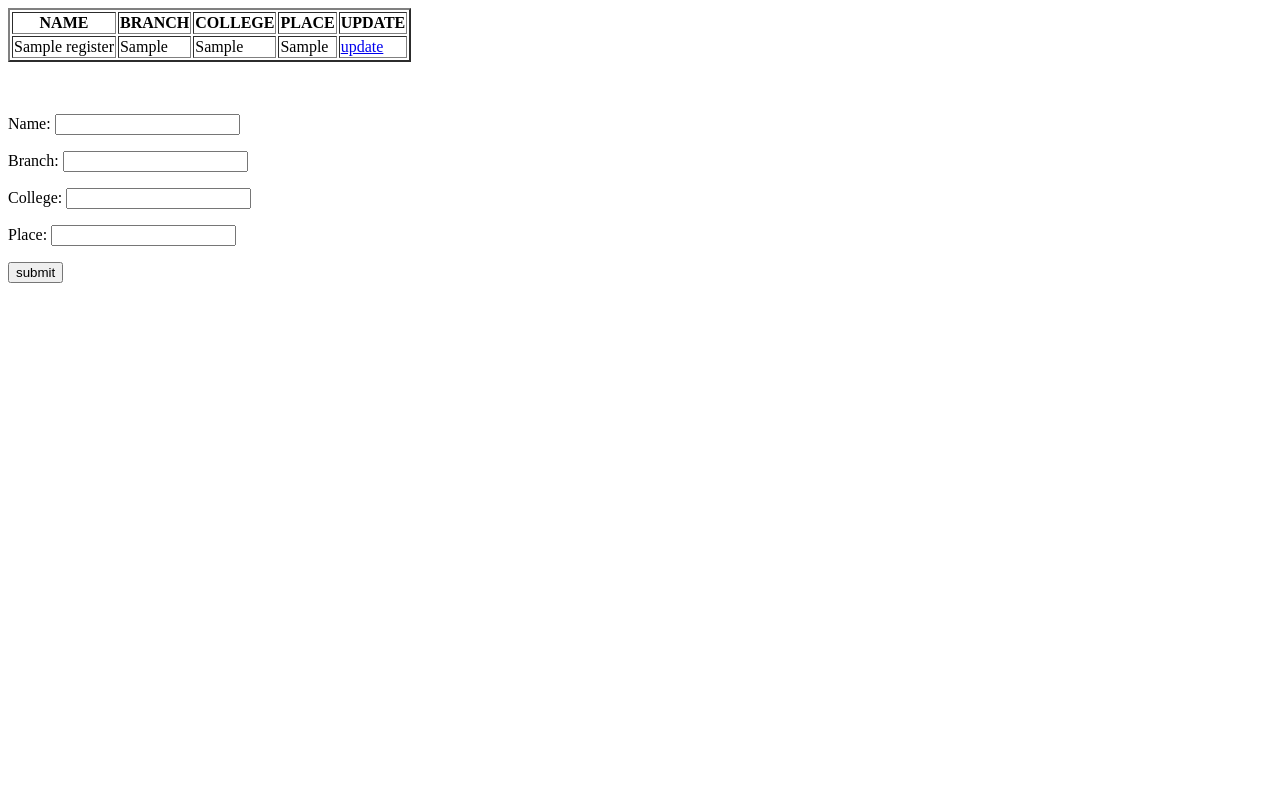
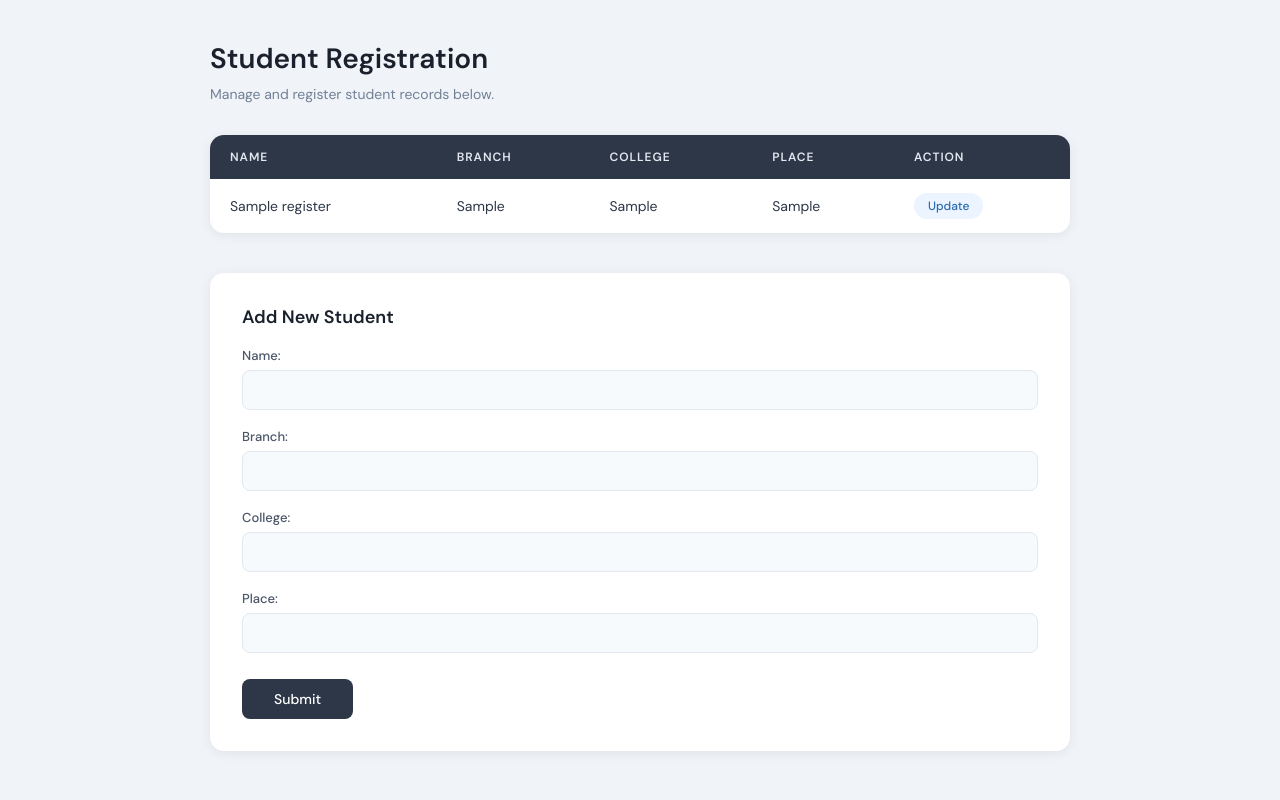
Before and after one commit to surenarendra8-pixel/Registration_form, a Django app: page / in a window 1280 px wide. Run offline with Django 5.2, Linux system fonts and the light colour scheme; tables that the repository leaves empty hold one stand-in row (values such as "Sample post").

Commit message:
modify the changes

```diff
--- a/templates/home.html
+++ b/templates/home.html
@@ -3,34 +3,197 @@
 <head>
 <meta charset="UTF-8">
 <meta name="viewport" content="width=device-width, initial-scale=1.0">
-    <title>Document</title>
+<title>Student Registration</title>
+<link href="https://fonts.googleapis.com/css2?family=DM+Sans:wght@400;500;600&display=swap" rel="stylesheet">
+<style>
+        *{ margin: 0; padding: 0; box-sizing: border-box; }
+
+        body {
+            font-family: 'DM Sans', sans-serif;
+            background: #f0f4f8;
+            min-height: 100vh;
+            padding: 40px 20px;
+            color: #1a202c;
+        }
+
+        .container {
+            max-width: 860px;
+            margin: 0 auto;
+        }
+
+        h1 {
+            font-size: 28px;
+            font-weight: 600;
+            color: #1a202c;
+            margin-bottom: 8px;
+        }
+
+        .subtitle {
+            font-size: 14px;
+            color: #718096;
+            margin-bottom: 32px;
+        }
+
+        .table-wrapper {
+            background: #ffffff;
+            border-radius: 14px;
+            box-shadow: 0 2px 12px rgba(0,0,0,0.07);
+            overflow: hidden;
+            margin-bottom: 40px;
+        }
+
+        table {
+            width: 100%;
+            border-collapse: collapse;
+        }
+
+        thead {
+            background: #2d3748;
+        }
+
+        thead th {
+            padding: 14px 20px;
+            text-align: left;
+            font-size: 12px;
+            font-weight: 600;
+            color: #e2e8f0;
+            letter-spacing: 0.08em;
+            text-transform: uppercase;
+        }
+
+        tbody tr {
+            border-bottom: 1px solid #edf2f7;
+            transition: background 0.15s;
+        }
+
+        tbody tr:last-child { border-bottom: none; }
+        tbody tr:hover { background: #f7fafc; }
+
+        tbody td {
+            padding: 14px 20px;
+            font-size: 14px;
+            color: #2d3748;
+        }
+
+        .update-btn {
+            display: inline-block;
+            padding: 5px 14px;
+            background: #ebf4ff;
+            color: #2b6cb0;
+            border-radius: 20px;
+            font-size: 12px;
+            font-weight: 500;
+            text-decoration: none;
+            transition: background 0.2s, color 0.2s;
+        }
+
+        .update-btn:hover {
+            background: #2b6cb0;
+            color: #fff;
+        }
+
+  /* FORM */
+        .form-card {
+            background: #ffffff;
+            border-radius: 14px;
+            box-shadow: 0 2px 12px rgba(0,0,0,0.07);
+            padding: 32px;
+        }
+
+        .form-title {
+            font-size: 18px;
+            font-weight: 600;
+            margin-bottom: 24px;
+            color: #1a202c;
+        }
+
+        .form-card p {
+            margin-bottom: 18px;
+        }
+
+        .form-card label {
+            display: block;
+            font-size: 13px;
+            font-weight: 500;
+            color: #4a5568;
+            margin-bottom: 6px;
+        }
+
+        .form-card input[type="text"] {
+            width: 100%;
+            padding: 10px 14px;
+            border: 1.5px solid #e2e8f0;
+            border-radius: 8px;
+            font-size: 14px;
+            font-family: 'DM Sans', sans-serif;
+            color: #2d3748;
+            background: #f7fafc;
+            transition: border-color 0.2s, box-shadow 0.2s;
+            outline: none;
+        }
+
+        .form-card input[type="text"]:focus {
+            border-color: #4299e1;
+            box-shadow: 0 0 0 3px rgba(66,153,225,0.15);
+            background: #fff;
+        }
+
+        input[type="submit"] {
+            margin-top: 8px;
+            padding: 11px 32px;
+            background: #2d3748;
+            color: #fff;
+            border: none;
+            border-radius: 8px;
+            font-size: 14px;
+            font-weight: 500;
+            font-family: 'DM Sans', sans-serif;
+            cursor: pointer;
+            transition: background 0.2s, transform 0.1s;
+        }
+
+        input[type="submit"]:hover { background: #1a202c; }
+        input[type="submit"]:active { transform: scale(0.98); }
+</style>
 </head>
 <body>
-    <table border="2px solid">
+<div class="container">
+  <h1>Student Registration</h1>
+  <p class="subtitle">Manage and register student records below.</p>
+
+  <div class="table-wrapper">
+    <table>
+      <thead>
         <tr>
-            <th>NAME</th>
-            <th>BRANCH</th>
-            <th>COLLEGE</th>
-            <th>PLACE</th>
-            <th>UPDATE</th>
+          <th>Name</th>
+          <th>Branch</th>
+          <th>College</th>
+          <th>Place</th>
+          <th>Action</th>
         </tr>
+      </thead>
+      <tbody>
         {% for x in info %}
         <tr>
           <td>{{ x.name }}</td>
           <td>{{ x.branch }}</td>
           <td>{{ x.college }}</td>
           <td>{{ x.place }}</td>
-            <td><a href="{% url 'update_reg' x.id %}">update</a></td>
+          <td><a class="update-btn" href="{% url 'update_reg' x.id %}">Update</a></td>
         </tr>
         {% endfor %}
+      </tbody>
     </table>
+  </div>
 
-    <br><br>
-
+  <div class="form-card">
+    <p class="form-title">Add New Student</p>
     <form method="post">
       {% csrf_token %}
       {{ form.as_p }}
-        <input type="submit" value="submit">
+      <input type="submit" value="Submit">
     </form>
+  </div>
+</div>
 </body>
 </html>
```
Lines whose indentation alone changed are shown as unchanged.
